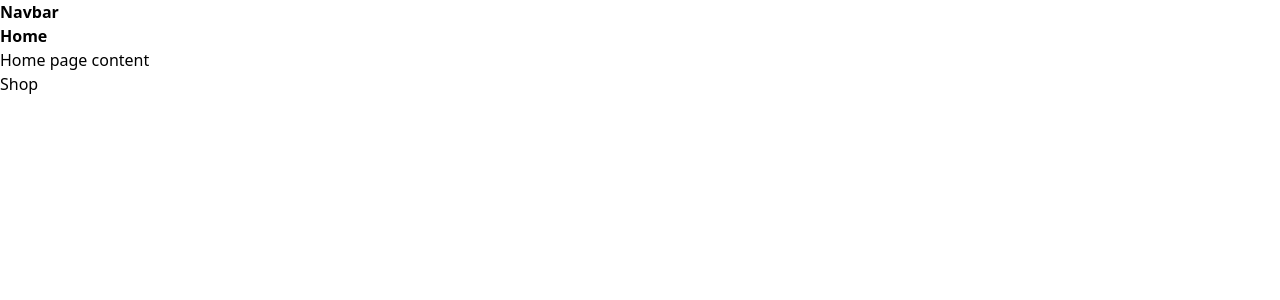
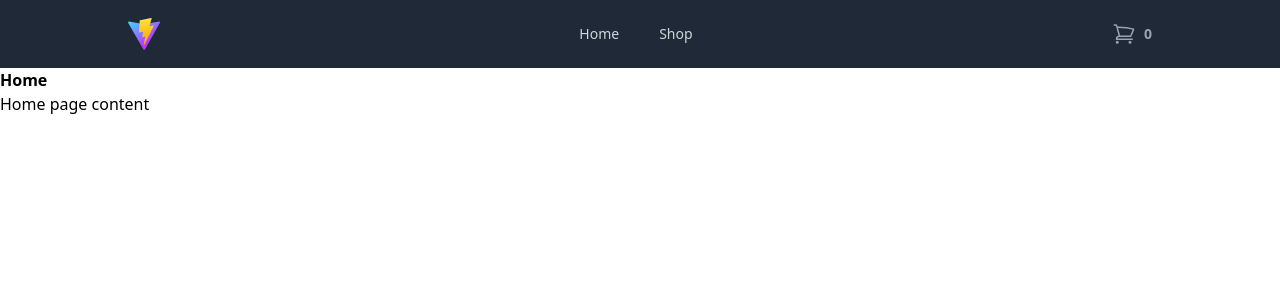
Before and after one commit to j0srisk/shopping-cart, a React (Vite) app: page / in a window 1280 px wide. Shown: the top 300 px of the page. Built offline with nearby package versions, Linux system fonts and the light colour scheme.

Commit message:
created navbar

```diff
--- a/src/App.jsx
+++ b/src/App.jsx
@@ -1,14 +1,20 @@
-import Router from "./Router";
+import { BrowserRouter, Routes, Route } from "react-router-dom";
 
-import Navbar from "./Navbar";
+import Layout from "./Layout";
+import Home from "./pages/Home";
+import Shop from "./pages/Shop";
 
-function App() {
+const App = () => {
 	return (
-		<div>
-			<Navbar />
-			<Router />
-		</div>
+		<BrowserRouter>
+			<Layout>
+				<Routes>
+					<Route path="/" element={<Home />} />
+					<Route path="shop" element={<Shop />} />
+				</Routes>
+			</Layout>
+		</BrowserRouter>
 	);
-}
+};
 
 export default App;
--- /dev/null
+++ b/src/Layout.jsx
@@ -0,0 +1,12 @@
+import Navbar from "./Navbar";
+
+const Layout = ({ children }) => {
+	return (
+		<div>
+			<Navbar />
+			<div>{children}</div>
+		</div>
+	);
+};
+
+export default Layout;
--- a/src/Navbar.jsx
+++ b/src/Navbar.jsx
@@ -1,8 +1,47 @@
+import { Link } from "react-router-dom";
+
 const Navbar = () => {
 	return (
-		<div>
-			<h1 className="font-bold">Navbar</h1>
-		</div>
+		<nav className="flex justify-center bg-gray-800 p-4 text-gray-400">
+			<div className="flex max-w-screen-lg flex-1 items-center justify-between gap-8">
+				<div className="flex">
+					<Link to="/">
+						<img src="/vite.svg" alt="logo" />
+					</Link>
+				</div>
+				<div className="flex flex-1 justify-center gap-4 ">
+					<Link
+						to="/"
+						className="rounded-md px-3 py-2 text-sm font-medium text-gray-300 transition-all duration-300 ease-in-out hover:bg-gray-700 hover:text-white"
+					>
+						Home
+					</Link>
+					<Link
+						to="/shop"
+						className="rounded-md px-3 py-2 text-sm font-medium text-gray-300 transition-all duration-300 ease-in-out hover:bg-gray-700 hover:text-white"
+					>
+						Shop
+					</Link>
+				</div>
+				<div className="flex items-center gap-2">
+					<svg
+						xmlns="http://www.w3.org/2000/svg"
+						fill="none"
+						viewBox="0 0 24 24"
+						strokeWidth={1.5}
+						stroke="currentColor"
+						className="h-6 w-6 hover:text-white"
+					>
+						<path
+							strokeLinecap="round"
+							strokeLinejoin="round"
+							d="M2.25 3h1.386c.51 0 .955.343 1.087.835l.383 1.437M7.5 14.25a3 3 0 00-3 3h15.75m-12.75-3h11.218c1.121-2.3 2.1-4.684 2.924-7.138a60.114 60.114 0 00-16.536-1.84M7.5 14.25L5.106 5.272M6 20.25a.75.75 0 11-1.5 0 .75.75 0 011.5 0zm12.75 0a.75.75 0 11-1.5 0 .75.75 0 011.5 0z"
+						/>
+					</svg>
+					<h1 className="text-sm font-bold">0</h1>
+				</div>
+			</div>
+		</nav>
 	);
 };
 
--- a/src/Router.jsx
+++ b/src/Router.jsx
@@ -1,6 +1,6 @@
 import { createBrowserRouter, RouterProvider } from "react-router-dom";
-import Home from "./Home";
-import Shop from "./Shop";
+import Home from "./pages/Home";
+import Shop from "./pages/Shop";
 import Error from "./Error";
 
 const Router = () => {
--- a/src/Home.jsx
+++ b/src/pages/Home.jsx
@@ -1,11 +1,8 @@
-import { Link } from "react-router-dom";
-
 const Home = () => {
 	return (
 		<div>
 			<h1 className="font-bold">Home</h1>
 			<p>Home page content</p>
-			<Link to="/shop">Shop</Link>
 		</div>
 	);
 };
--- a/src/Shop.jsx
+++ b/src/pages/Shop.jsx
@@ -1,11 +1,8 @@
-import { Link } from "react-router-dom";
-
 const Shop = () => {
 	return (
 		<div>
 			<h1 className="font-bold">Shop</h1>
 			<p>Shop page content</p>
-			<Link to="/">Home</Link>
 		</div>
 	);
 };
```
